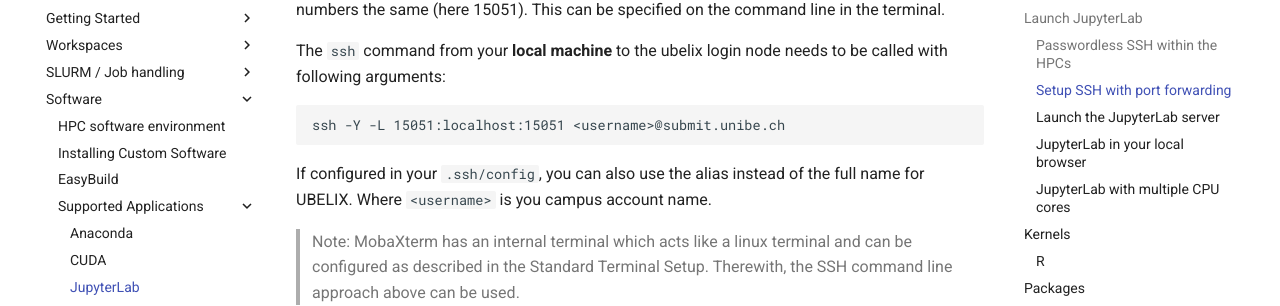
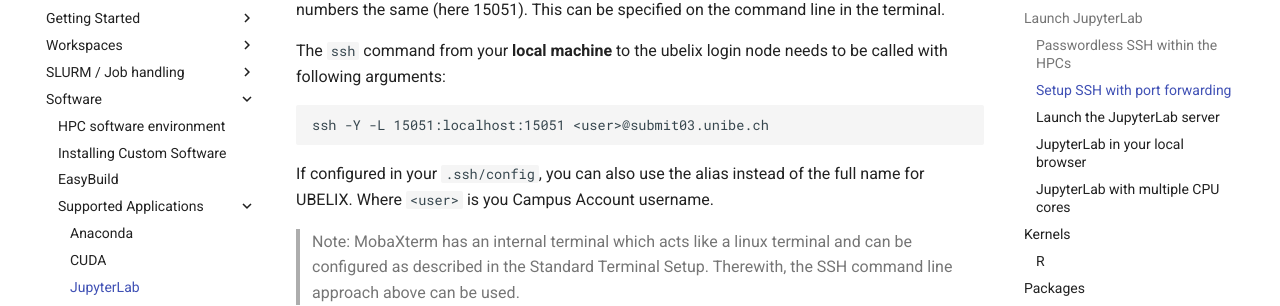
Before and after one commit to hpc-unibe-ch/hpc-unibe-ch.github.io, an MkDocs documentation site: the page built from docs/software/JupyterLab.md, in a window 1280 px wide and 900 px high, scrolled down 1621 px. Shown: the part 144-450 px from the top of the window. Built offline with MkDocs 1.6.1 and Material for MkDocs 9.7.7, drawn with Linux system fonts in a browser that asks for light colours; comment, search, counter and statistics services are not loaded.

Commit message:
Some changes to unify documentation style

````diff
--- a/docs/software/JupyterLab.md
+++ b/docs/software/JupyterLab.md
@@ -55,9 +55,9 @@ First, the port forwarding needs to be enabled between your local machine and UB
 The ```ssh``` command from your **local machine** to the ubelix login node  needs to be called with following arguments:
 
 ```
-ssh -Y -L 15051:localhost:15051 <username>@submit.unibe.ch
+ssh -Y -L 15051:localhost:15051 <user>@submit03.unibe.ch
 ```
-If configured in your ```.ssh/config```, you can also use the alias instead of the full name for UBELIX. Where `<username>` is you campus account name.
+If configured in your ```.ssh/config```, you can also use the alias instead of the full name for UBELIX. Where `<user>` is you Campus Account username.
 
 > Note: MobaXterm has an internal terminal which acts like a linux terminal and can be configured as described in the Standard Terminal Setup. Therewith, the SSH command line approach above can be used.
 
````
Also changed, not shown: docs/getting-Started/login-ssh.md (+1 -1 lines), docs/getting-Started/ubelix-overview.md (+1 -1 lines), docs/quick-start.md (+6 -6 lines), docs/slurm/interactive-jobs.md (+1 -1 lines).
